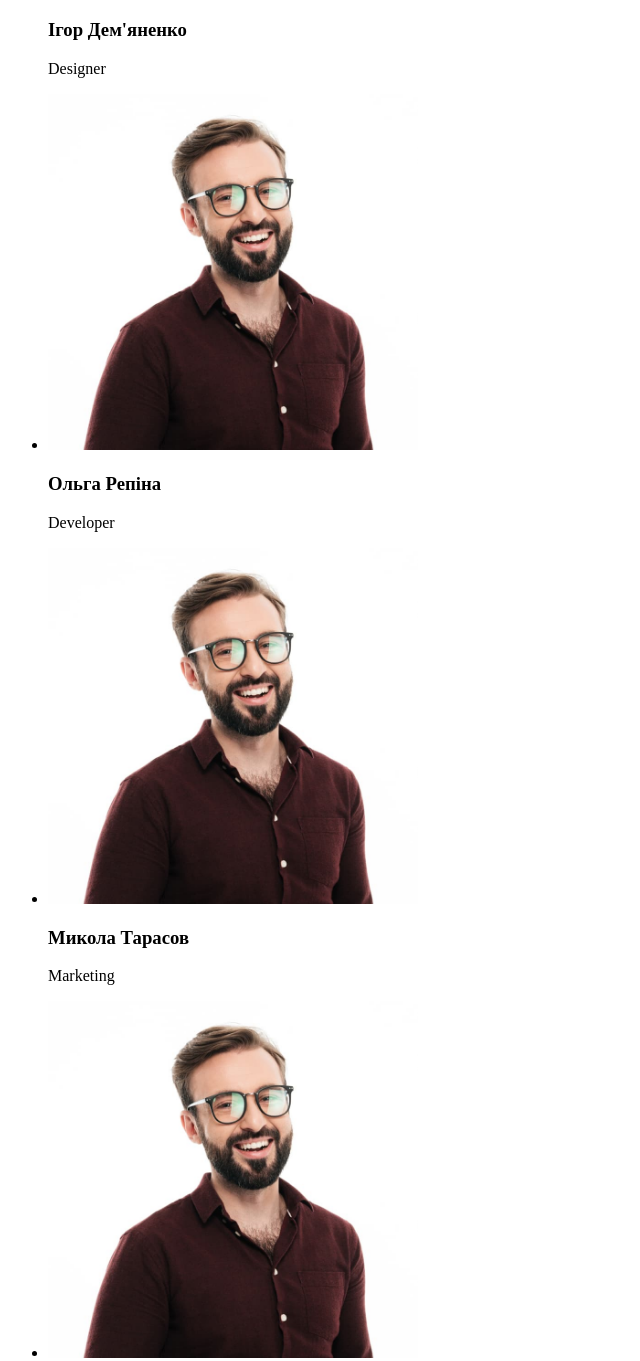
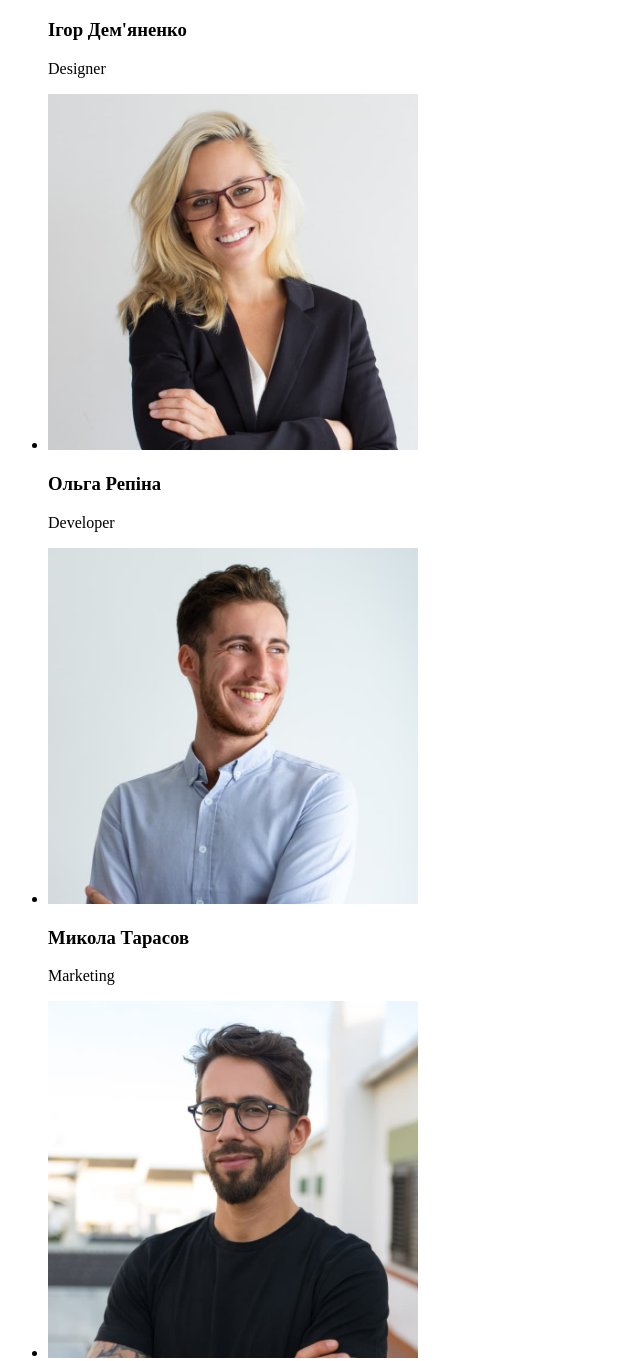
Before and after one commit to DubeiA/goit-markup-hw-01, a plain HTML site: page index.html in a window 1280 px wide. Shown: the part 2008-3369 px from the top of the page, without its empty margins (0-640 px from the left). Drawn offline with Linux system fonts and the light colour scheme.

Commit message:
correct mistake ( foto and footer)

```diff
--- a/index.html
+++ b/index.html
@@ -41,7 +41,6 @@
 				</h1>
 				<button type="button">Замовити послугу</button>
 			</section>
-
 			<!--Details-->
 			<section>
 				<h2>Наші сильні сторони</h2>
@@ -89,17 +88,17 @@
 						<p>Designer</p>
 					</li>
 					<li>
-						<img src="images/foto1.jpg" alt="Product Designer" width="370" />
+						<img src="images/foto2.jpg" alt="Developer" width="370" />
 						<h3>Ольга Репіна</h3>
 						<p>Developer</p>
 					</li>
 					<li>
-						<img src="images/foto1.jpg" alt="Product Designer" width="370" />
+						<img src="images/foto3.jpg" alt="Marketing" width="370" />
 						<h3>Микола Тарасов</h3>
 						<p>Marketing</p>
 					</li>
 					<li>
-						<img src="images/foto1.jpg" alt="Product Designer" width="370" />
+						<img src="images/foto4.jpg" alt="UI Designer" width="370" />
 						<h3>Михайло Єрмаков</h3>
 						<p>UI Designer</p>
 					</li>
@@ -108,7 +107,7 @@
 		</main>
 		<!-- footer -->
 		<footer>
-			<a href="">
+			<a href="./index.html">
 				<span>Web</span>
 				<span>Studio</span>
 			</a>
```
